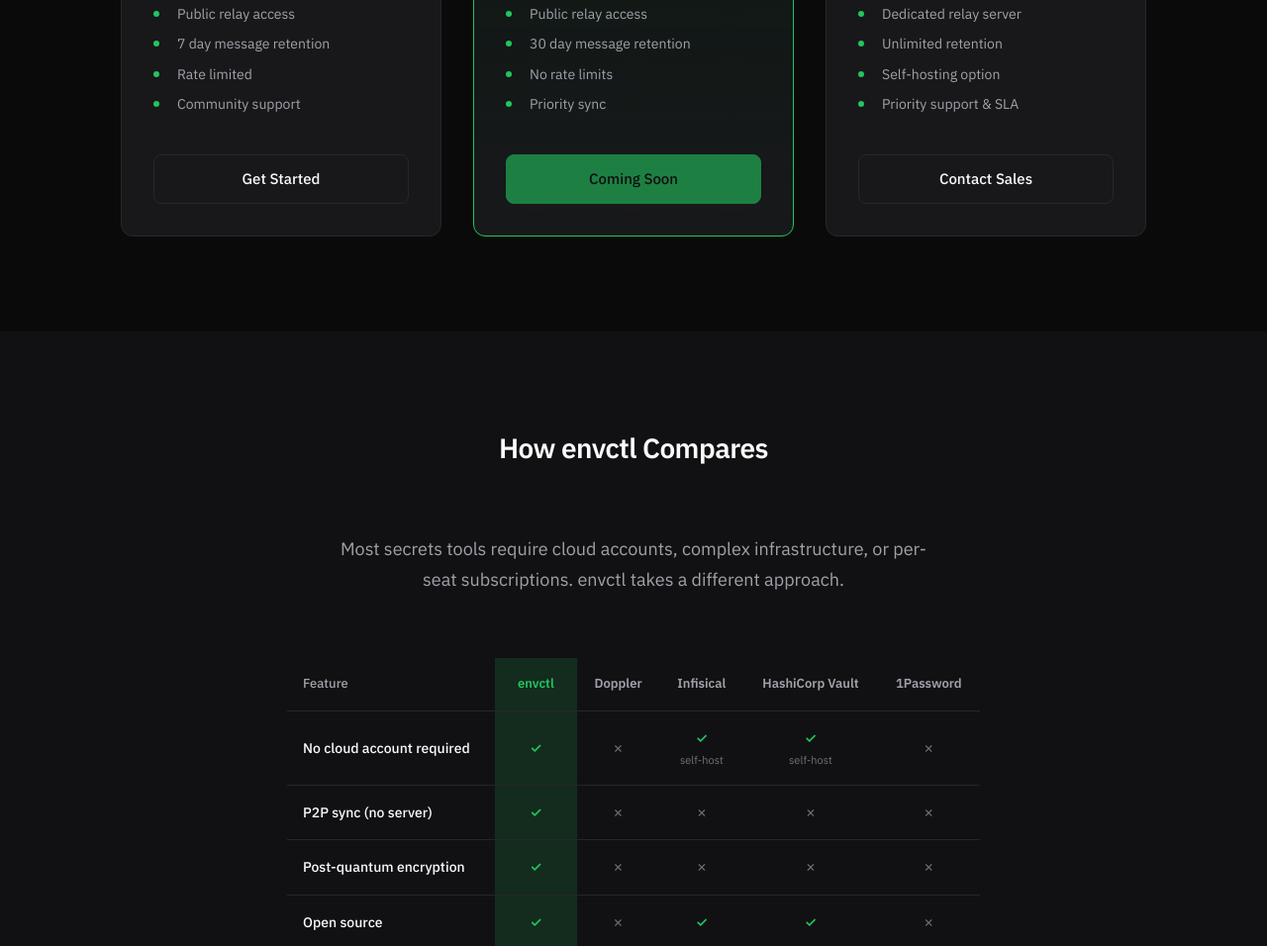
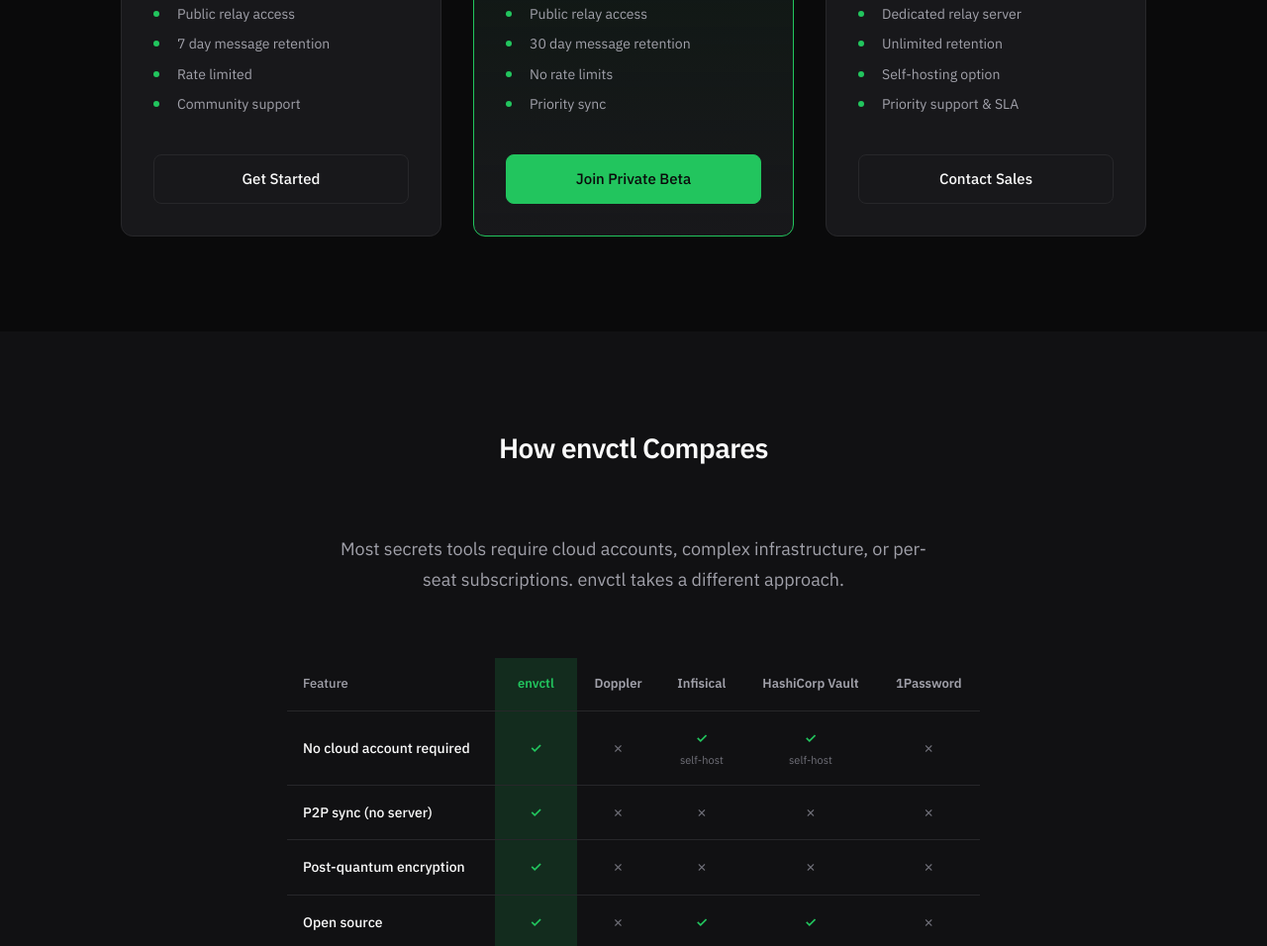
Before and after one commit to uRadical/envctl-website, a website built with Vite: page index.html in a window 1280 px wide. Shown: the part 6535-7491 px from the top of the page at 99% size. Built offline with nearby package versions, Linux system fonts and the light colour scheme.

Commit message:
private beta

```diff
--- a/index.html
+++ b/index.html
@@ -510,7 +510,7 @@
                     <li>No rate limits</li>
                     <li>Priority sync</li>
                 </ul>
-                <span class="btn btn-primary btn-disabled">Coming Soon</span>
+                <a href="mailto:sales@envctl.dev?subject=Pro%20Beta%20Access" class="btn btn-primary">Join Private Beta</a>
             </article>
 
             <article class="pricing-card" role="listitem">
```
